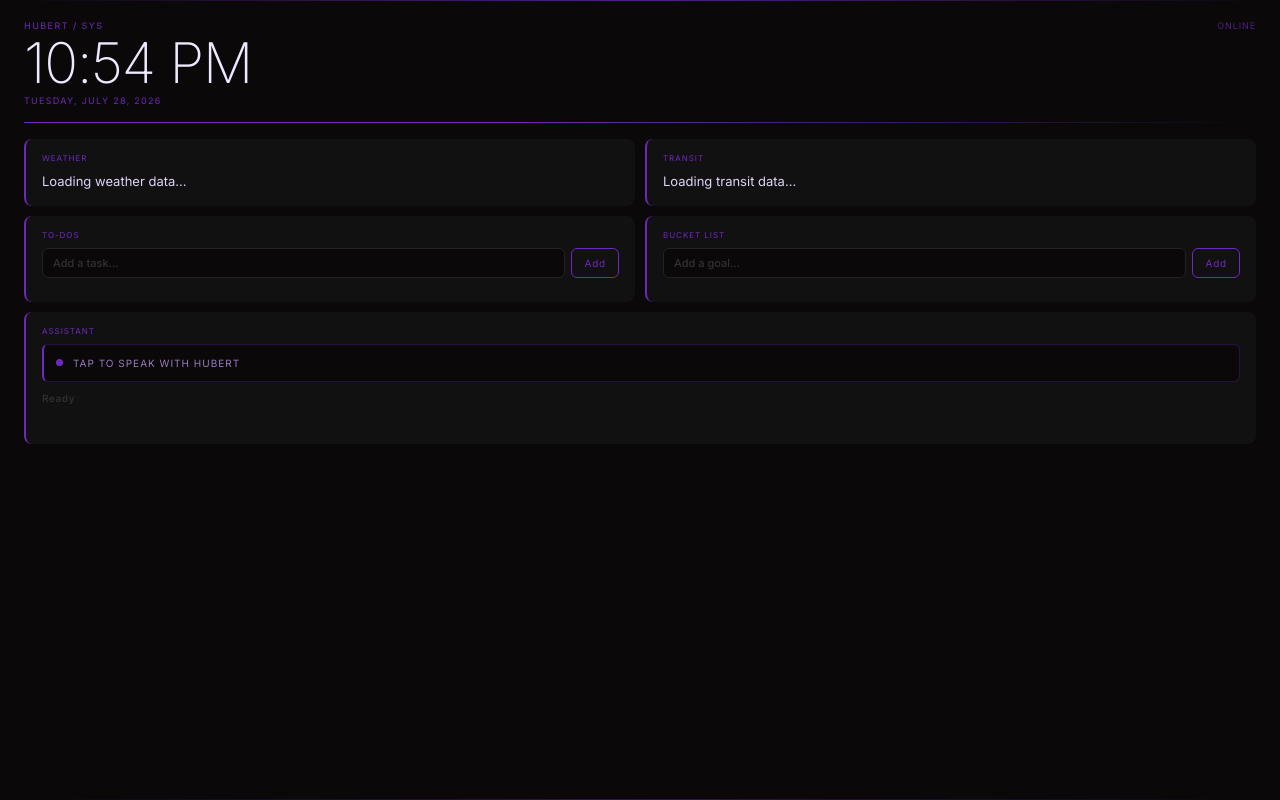
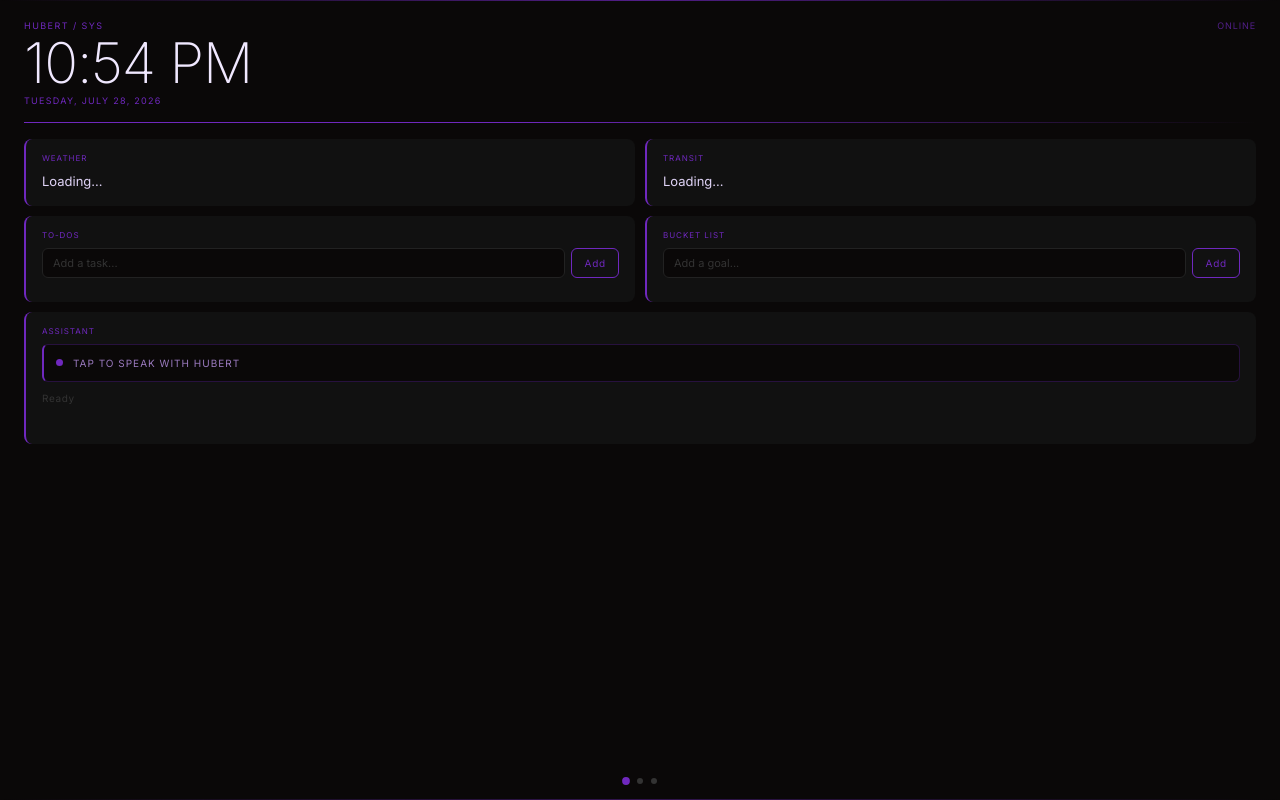
Before and after one commit to Asepulveda735/Home-Dash, a Flask app: page /dashboard in a window 1280 px wide. Run offline with Flask 3, Linux system fonts and the light colour scheme; data that the repository does not hold is empty; some libraries are stand-ins or nearby versions.

Commit message:
Swipeable dashboard pages with dot navigation

```diff
--- a/static/script.js
+++ b/static/script.js
@@ -166,6 +166,39 @@ function startListening() {
     recognition.start();
 }
 
+
+// ---- Page navigation ----
+let currentPage = 0;
+const totalPages = 3;
+let touchStartX = 0;
+
+function goToPage(index) {
+    // TODO:
+    // 1. clamp index between 0 and totalPages - 1
+    index = Math.max(0, Math.min(index, totalPages - 1));
+    // 2. set currentPage = index
+    currentPage = index;
+    // 3. move .pages-wrapper with transform: translateX(-{index * 100}vw)
+    document.querySelector('.pages-wrapper').style.transform = `translateX(-${index * 100}vw)`;
+    // 4. update dots — remove 'active' from all, add to the current one
+    document.querySelectorAll('.dot').forEach((dot, i) => {
+        dot.classList.toggle('active', i === index);
+    });
+}
+
+// Touch swipe detection
+document.addEventListener('touchstart', e => {
+    touchStartX = e.touches[0].clientX;
+});
+
+document.addEventListener('touchend', e => {
+    const diff = touchStartX - e.changedTouches[0].clientX;
+    if (Math.abs(diff) > 50) {
+        if (diff > 0) goToPage(currentPage + 1); // swipe left
+        else goToPage(currentPage - 1);           // swipe right
+    }
+});
+
 // ---- Initial load ----
 loadWeather();
 loadTransit();
--- a/static/style.css
+++ b/static/style.css
@@ -6,16 +6,20 @@
     padding: 0;
 }
 
+html, body {
+    overflow: hidden;
+    height: 100%;
+    width: 100%;
+}
+
 body {
     background-color: #0a0808;
     color: #e0d4f7;
     font-family: 'Inter', sans-serif;
-    font-weight: 500;
+    font-weight: 400;
     min-height: 100vh;
-    overflow-x: hidden;
 }
 
-/* ---- Scan lines ---- */
 body::before {
     content: '';
     position: fixed;
@@ -36,6 +40,47 @@ body::after {
     height: 1px;
     background: linear-gradient(90deg, transparent, rgba(111,40,190,0.4), transparent);
     z-index: 100;
+}
+
+/* ---- Swipeable pages ---- */
+.pages-wrapper {
+    display: flex;
+    flex-direction: row;
+    width: 300vw;
+    height: 100vh;
+    transition: transform 0.35s cubic-bezier(0.4, 0, 0.2, 1);
+}
+
+.page {
+    width: 100vw;
+    height: 100vh;
+    overflow-y: auto;
+    flex-shrink: 0;
+}
+
+/* ---- Dot navigation ---- */
+.page-dots {
+    position: fixed;
+    bottom: 16px;
+    left: 50%;
+    transform: translateX(-50%);
+    display: flex;
+    gap: 8px;
+    z-index: 200;
+}
+
+.dot {
+    width: 6px;
+    height: 6px;
+    border-radius: 50%;
+    background: #333;
+    cursor: pointer;
+    transition: background 0.2s, transform 0.2s;
+}
+
+.dot.active {
+    background: #6F28BE;
+    transform: scale(1.3);
 }
 
 /* ---- Header ---- */
@@ -90,7 +135,7 @@ body::after {
     display: grid;
     grid-template-columns: 1fr 1fr;
     gap: 10px;
-    padding: 0 24px 24px;
+    padding: 0 24px 60px;
 }
 
 /* ---- Tiles ---- */
@@ -118,7 +163,7 @@ body::after {
     line-height: 1.6;
 }
 
-/* ---- Todo and Bucket List ---- */
+/* ---- Input rows ---- */
 .input-row {
     display: flex;
     gap: 6px;
@@ -134,7 +179,7 @@ body::after {
     color: #e0d4f7;
     font-size: 11px;
     font-family: 'Inter', sans-serif;
-    font-weight: 500;
+    font-weight: 400;
     outline: none;
 }
 
@@ -163,6 +208,7 @@ body::after {
     background: rgba(111,40,190,0.15);
 }
 
+/* ---- Lists ---- */
 ul {
     list-style: none;
     padding: 0;
@@ -176,6 +222,7 @@ li {
     padding: 7px 0;
     border-bottom: 1px solid #1a1a1a;
     font-size: 12px;
+    font-weight: 400;
     color: #c4b8e0;
 }
 
--- a/templates/index.html
+++ b/templates/index.html
@@ -7,6 +7,11 @@
     <script src="https://cdnjs.cloudflare.com/ajax/libs/socket.io/4.6.1/socket.io.min.js"></script>
 </head>
 <body>
+
+    <div class="pages-wrapper">
+
+        <!-- Page 1: Main Dashboard -->
+        <div class="page" id="page-main">
             <div class="dashboard-header">
                 <span class="sys-label">HUBERT / SYS</span>
                 <span class="sys-status">ONLINE</span>
@@ -18,14 +23,12 @@
             <div class="dashboard-container">
                 <div class="tile" id="weather-tile">
                     <h2>Weather</h2>
-            <p id="weather-info">Loading weather data...</p>
+                    <p id="weather-info">Loading...</p>
                 </div>
-
                 <div class="tile" id="transit-tile">
                     <h2>Transit</h2>
-            <p id="transit-info">Loading transit data...</p>
+                    <p id="transit-info">Loading...</p>
                 </div>
-
                 <div class="tile" id="todos-tile">
                     <h2>To-Dos</h2>
                     <div class="input-row">
@@ -34,7 +37,6 @@
                     </div>
                     <ul id="todo-list"></ul>
                 </div>
-
                 <div class="tile" id="bucketlist-tile">
                     <h2>Bucket List</h2>
                     <div class="input-row">
@@ -43,7 +45,6 @@
                     </div>
                     <ul id="bucketlist-list"></ul>
                 </div>
-
                 <div class="tile" id="voice-tile">
                     <h2>Assistant</h2>
                     <button id="mic-button" onclick="startListening()">TAP TO SPEAK WITH HUBERT</button>
@@ -51,6 +52,46 @@
                     <p id="voice-response"></p>
                 </div>
             </div>
+        </div>
+
+        <!-- Page 2: Calendar -->
+        <div class="page" id="page-calendar">
+            <div class="dashboard-header">
+                <span class="sys-label">HUBERT / CALENDAR</span>
+                <span class="sys-status">ONLINE</span>
+            </div>
+            <div class="dashboard-divider"></div>
+            <div class="dashboard-container">
+                <div class="tile" style="grid-column: span 2;">
+                    <h2>Calendar</h2>
+                    <p style="color:#444;font-size:12px;">Coming soon</p>
+                </div>
+            </div>
+        </div>
+
+        <!-- Page 3: Markets -->
+        <div class="page" id="page-stocks">
+            <div class="dashboard-header">
+                <span class="sys-label">HUBERT / MARKETS</span>
+                <span class="sys-status">ONLINE</span>
+            </div>
+            <div class="dashboard-divider"></div>
+            <div class="dashboard-container">
+                <div class="tile" style="grid-column: span 2;">
+                    <h2>Markets</h2>
+                    <p style="color:#444;font-size:12px;">Coming soon</p>
+                </div>
+            </div>
+        </div>
+
+    </div>
+
+    <!-- Dot navigation -->
+    <div class="page-dots">
+        <span class="dot active" onclick="goToPage(0)"></span>
+        <span class="dot" onclick="goToPage(1)"></span>
+        <span class="dot" onclick="goToPage(2)"></span>
+    </div>
 
     <script src="{{ url_for('static', filename='script.js') }}"></script>
 </body>
```
Lines whose indentation alone changed are shown as unchanged.
